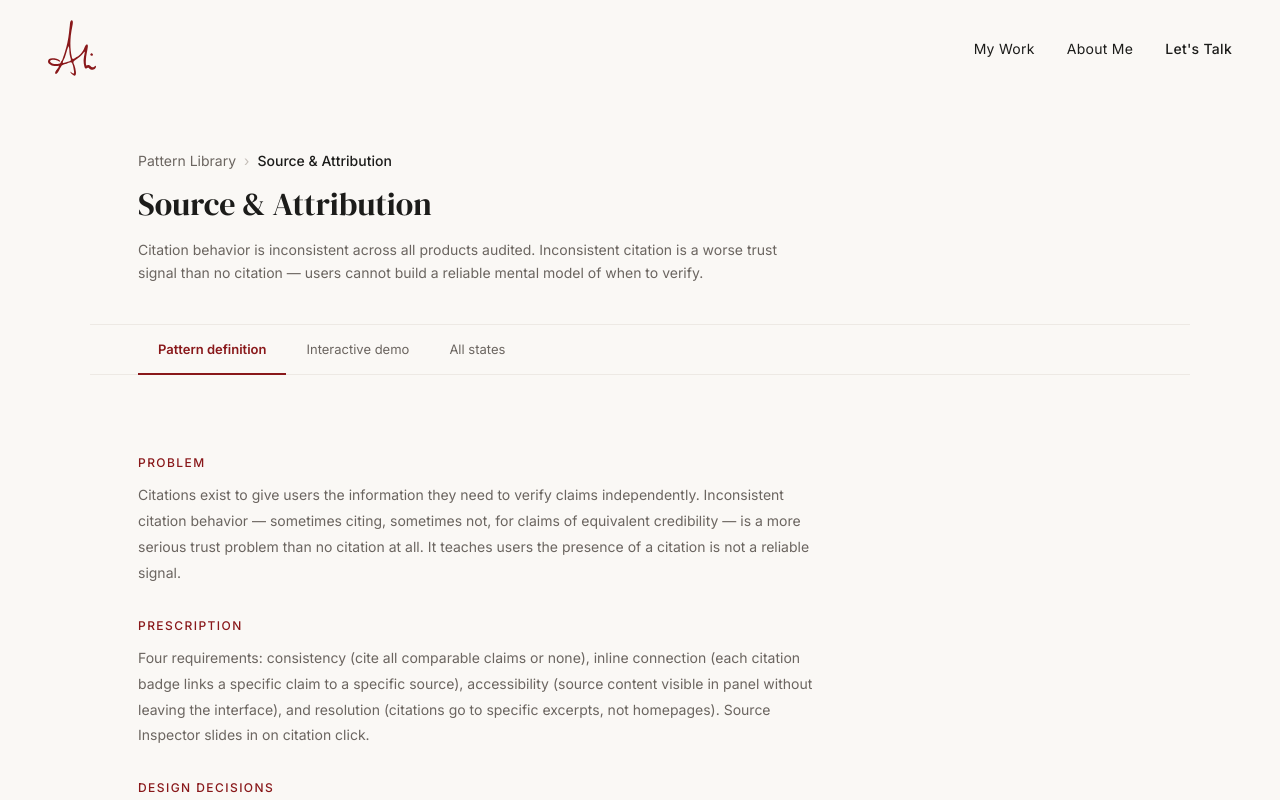
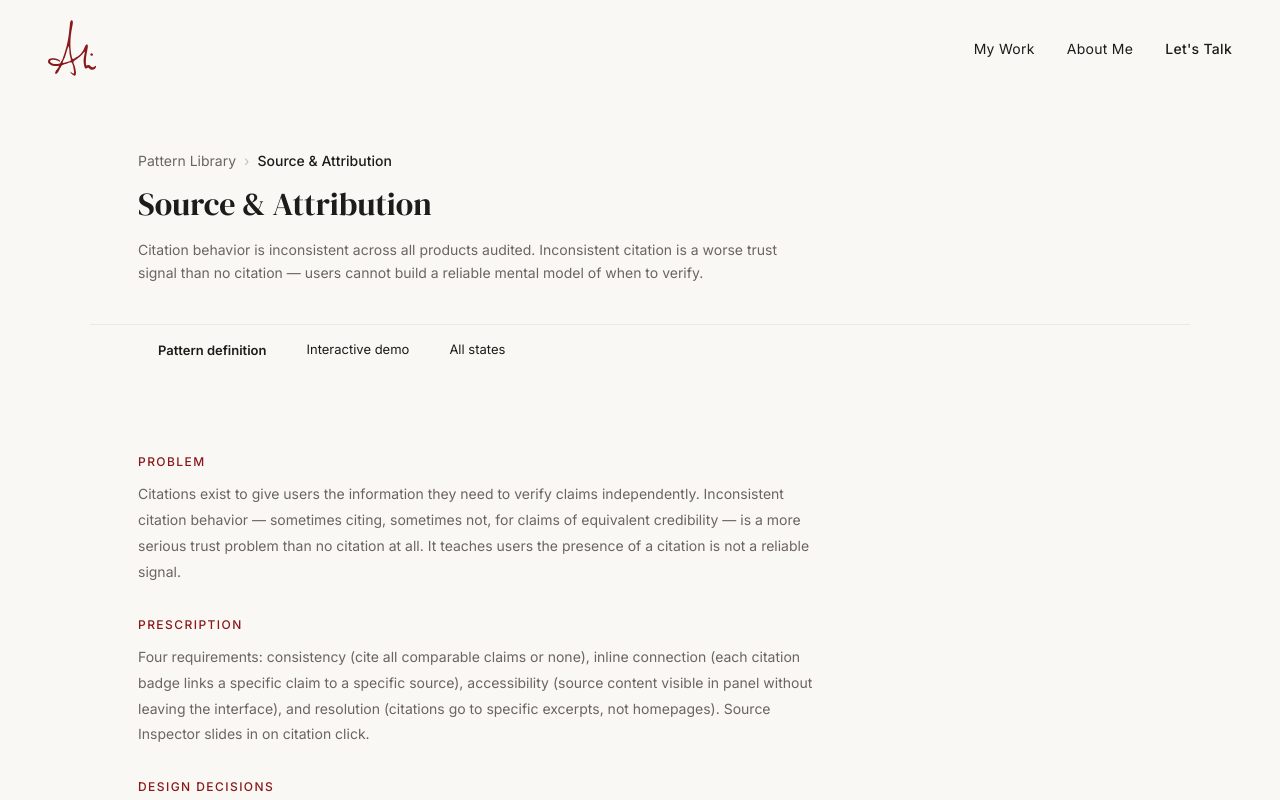
Before and after one commit to alikhandesign/alikhandesign.com, a Next.js app: page /patterns/source-attribution in a window 1280 px wide. Shown: the top 800 px of the page. Built offline with nearby package versions, Linux system fonts and the light colour scheme.

Commit message:
Token rename sweep: align CSS color tokens with Figma semantic naming

```diff
--- a/app/components/TabNavigation.tsx
+++ b/app/components/TabNavigation.tsx
@@ -40,10 +40,10 @@ export default function TabNavigation({
                     fontSize: 'var(--text-base)',
                     fontFamily: 'var(--font-sans)',
                     fontWeight: isActive || isHovered ? 500 : 400,
-                    color: isActive ? 'var(--accent)' : isHovered ? 'var(--text-mid)' : 'var(--text-muted)',
+                    color: isActive ? 'var(--color-accent)' : isHovered ? 'var(--color-text-mid)' : 'var(--color-text-muted)',
                     background: 'none',
                     border: 'none',
-                    borderLeft: `2px solid ${isActive ? 'var(--accent)' : isHovered ? 'var(--border-mid)' : 'var(--border)'}`,
+                    borderLeft: `2px solid ${isActive ? 'var(--color-accent)' : isHovered ? 'var(--color-border-mid)' : 'var(--color-border)'}`,
                     cursor: 'pointer',
                     lineHeight: 1.4,
                     transition: 'color var(--transition-base), border-color var(--transition-base)',
@@ -64,7 +64,7 @@ export default function TabNavigation({
     <nav
       aria-label="Tab navigation"
       style={{
-        borderBottom: '1px solid var(--border)',
+        borderBottom: '1px solid var(--color-border)',
         padding: '0 var(--space-12)',
         display: 'flex',
         gap: 0,
@@ -85,10 +85,10 @@ export default function TabNavigation({
               fontSize: 'var(--text-sm)',
               fontFamily: 'var(--font-sans)',
               fontWeight: isActive ? 'var(--font-weight-semibold)' : isHovered ? 'var(--font-weight-medium)' : 'var(--font-weight-regular)',
-              color: isActive ? 'var(--accent)' : isHovered ? 'var(--text-mid)' : 'var(--text-muted)',
+              color: isActive ? 'var(--color-accent)' : isHovered ? 'var(--color-text-mid)' : 'var(--color-text-muted)',
               background: 'none',
               border: 'none',
-              borderBottom: `2px solid ${isActive ? 'var(--accent)' : 'transparent'}`,
+              borderBottom: `2px solid ${isActive ? 'var(--color-accent)' : 'transparent'}`,
               cursor: 'pointer',
               marginBottom: -1,
               whiteSpace: 'nowrap',
```
